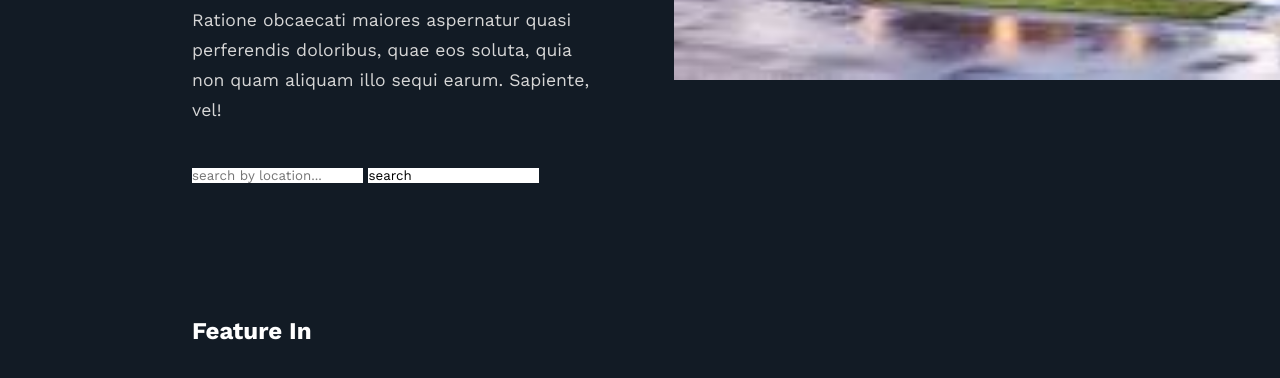
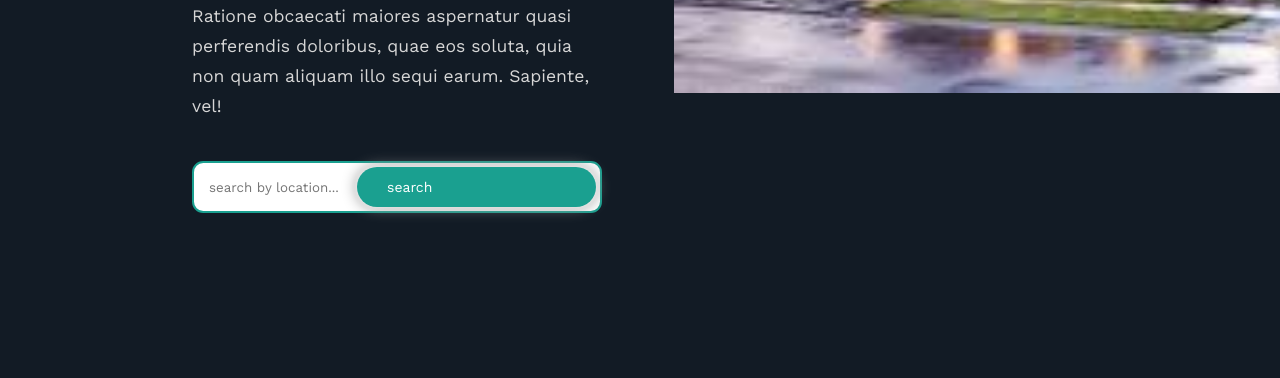
Before and after one commit to Christ-2000/REAL-ESTATE-PROJECT, a plain HTML site: page index.html in a window 1280 px wide. Shown: the part 543-921 px from the top of the page. Drawn offline with nearby package versions, Linux system fonts and the light colour scheme.

Commit message:
add new line

```diff
--- a/index.css
+++ b/index.css
@@ -105,7 +105,7 @@ section {
 }
 
 .home {
-    position: inherit;
+    position: relative;
     height: 100vh;
     width: 100%;
     display: grid;
@@ -133,7 +133,7 @@ section {
     max-width: 100%;
 }
 
-.h-search form input :first-child {
+.h-search form input:first-child {
     display: inline-block;
     width: 100%;
     padding: 17px 130px 16px 15px;
@@ -141,7 +141,7 @@ section {
     border-radius: .70rem;
 }
 
-.h-search form input :last-child {
+.h-search form input:last-child {
     position: absolute;
     display: inline-block;
     padding: 12px 30px;
--- a/index.html
+++ b/index.html
@@ -44,7 +44,6 @@
              Explicabo, beatae voluptate. Ratione obcaecati maiores aspernatur
              quasi perferendis doloribus, quae eos soluta, quia non quam aliquam
               illo sequi earum. Sapiente, vel!</p>
-
               <div class="h-search">
                 <form>
                     <input type="search" placeholder="search by location..." class="search-input">
@@ -62,7 +61,6 @@
    <!--feature section-->
    <section class="feature">
     <div class="center-left">
-        <h2>Feature In</h2>
 
     </div>
     <div class="feature-content">
```
